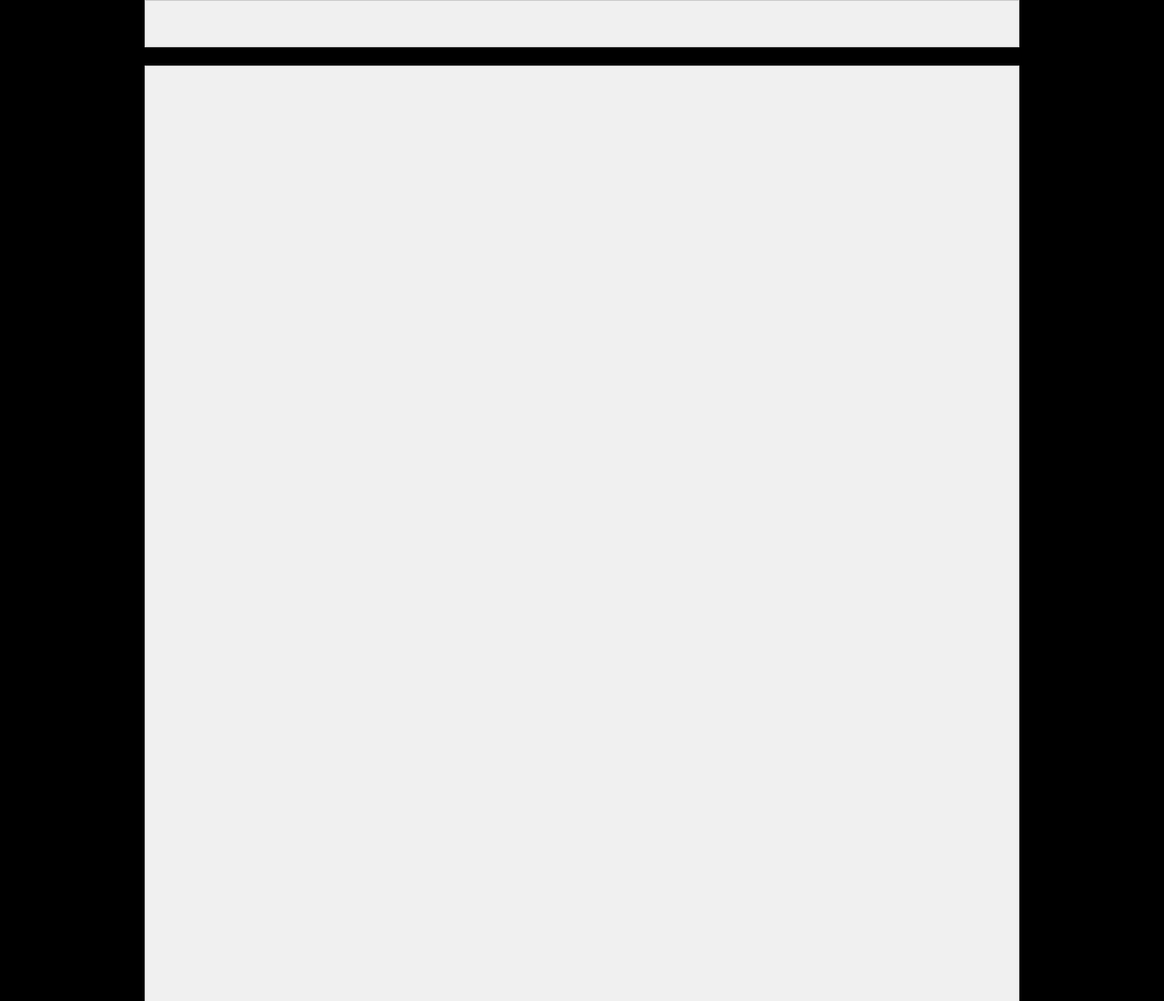
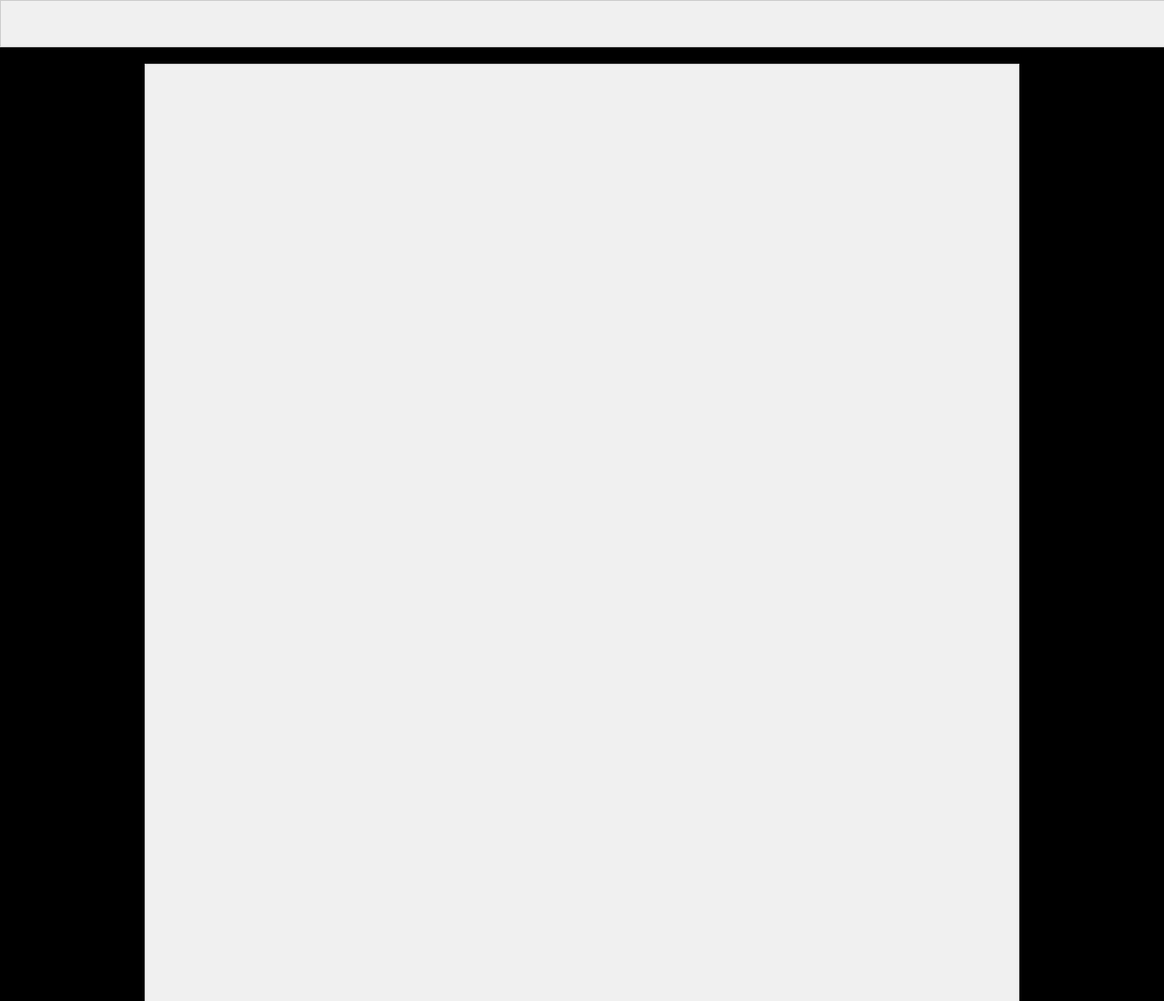
Before and after one commit to pvspain/css-fixed-header, a website: page src/markup/index.html in a window 1280 px wide. Shown: the top 1100 px of the page at 91% size. Drawn offline with Linux system fonts and the light colour scheme.

Commit message:
interim. working

```diff
--- a/src/markup/index.html
+++ b/src/markup/index.html
@@ -12,15 +12,17 @@
           height:50px;
           background:#F0F0F0;
           border:1px solid #CCC;
-          width:960px;
-          margin:0px auto;
+          position: fixed; /* fix to top of page*/
+          width:100%;      /* full-width */
+          top: 0px;        /* push right up to top-edge of page */
+          /*margin:0px auto;*/
       }
       .content {
           width:960px;
           background: #F0F0F0;
           border: 1px solid #CCC;
           height: 2000px;
-          margin: 20px auto;
+          margin: 70px auto;
       }
     </style>
   </head>
```
